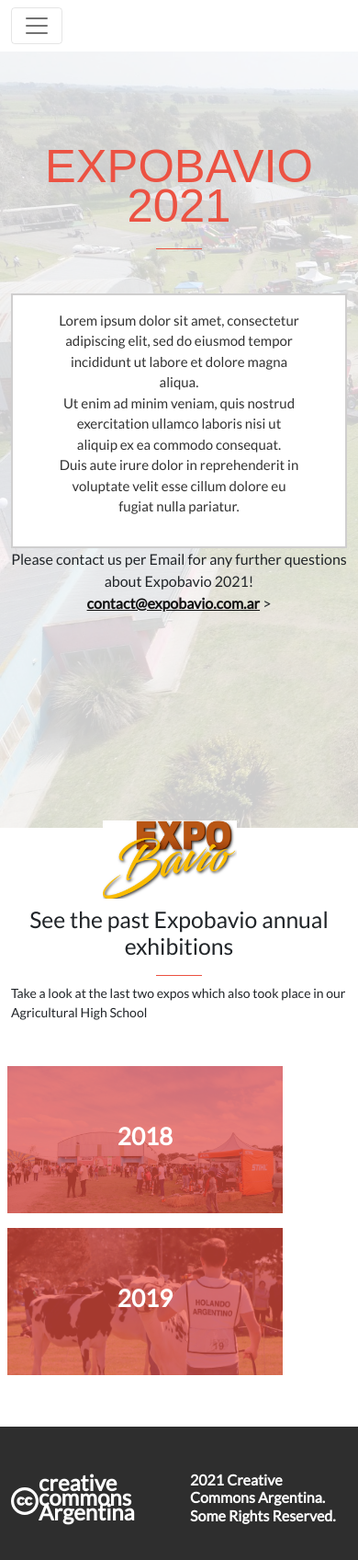
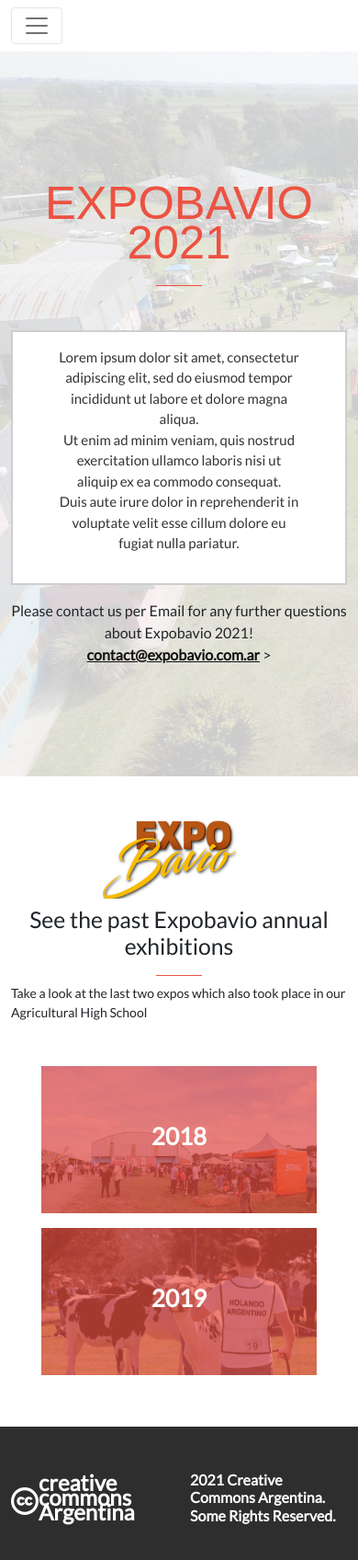
Before and after one commit to nachosala89/agro-expo, a website: page about.html in a window 390 px wide. Shown: the whole page at 92% size. Drawn offline with nearby package versions, Linux system fonts and the light colour scheme; a web font is replaced by a local one.

Commit message:
Fix about layout

```diff
--- a/about.html
+++ b/about.html
@@ -40,10 +40,10 @@
   </nav>
   <main>
     <section id="headline" class="container d-flex flex-column justify-content-center align-items-center">
-      <div class="col-md-9 d-flex flex-column align-items-center h-100">
+      <div class="col-md-9 d-flex flex-column align-items-center h-100 mt-5 pt-5">
         <h1 class="text-center">EXPOBAVIO<br>2021</h1>
         <hr class="mt-3 mb-5">
-        <div id="about-desc" class="main-description text-center px-5 py-3">
+        <div id="about-desc" class="main-description text-center px-5 py-3 mb-3">
           <p>Lorem ipsum dolor sit amet, consectetur adipiscing elit, sed do eiusmod tempor
           incididunt ut labore et dolore magna aliqua.<br>Ut enim ad minim veniam, quis nostrud
           exercitation ullamco laboris nisi ut aliquip ex ea commodo consequat.<br>Duis aute
@@ -65,7 +65,7 @@
         <h2>See the past Expobavio annual exhibitions</h2>
         <hr class="my-2">
         <p>Take a look at the last two expos which also took place in our Agricultural High School</p>
-        <div class="row mt-4 mb-5">
+        <div class="row mt-4 mb-5 d-flex flex-column align-items-center flex-md-row">
           <div class="past-item col-md-5 m-2">
             <div id="expo18" class="inner-past-item d-flex justify-content-center align-items-center">
               <h3>2018</h3>
--- a/css/style.css
+++ b/css/style.css
@@ -65,6 +65,7 @@
   color: white;
   position: relative;
   padding: 0;
+  cursor: pointer;
 }
 
 .past-item h3 {
@@ -89,7 +90,6 @@
   height: 100%;
   opacity: 0.2;
   z-index: -1;
-  box-sizing: content-box;
   padding-bottom: 56px;
 }
 
```
Also changed, not shown: index.html (+1 -1 lines).
